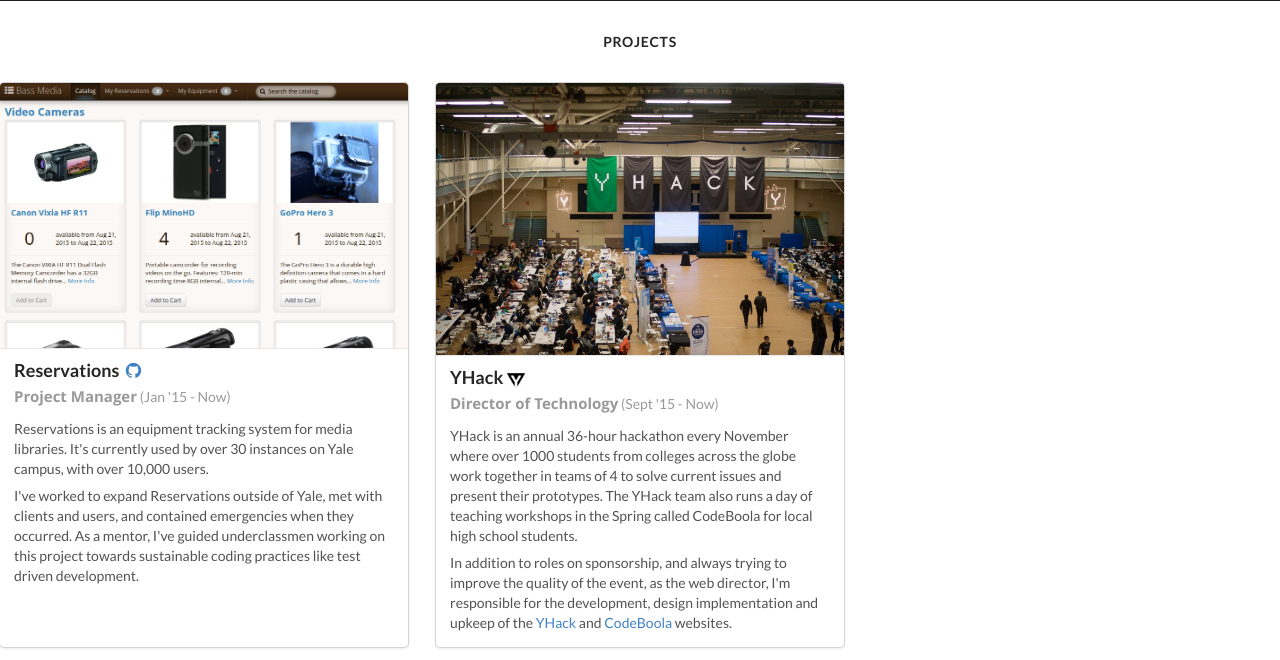
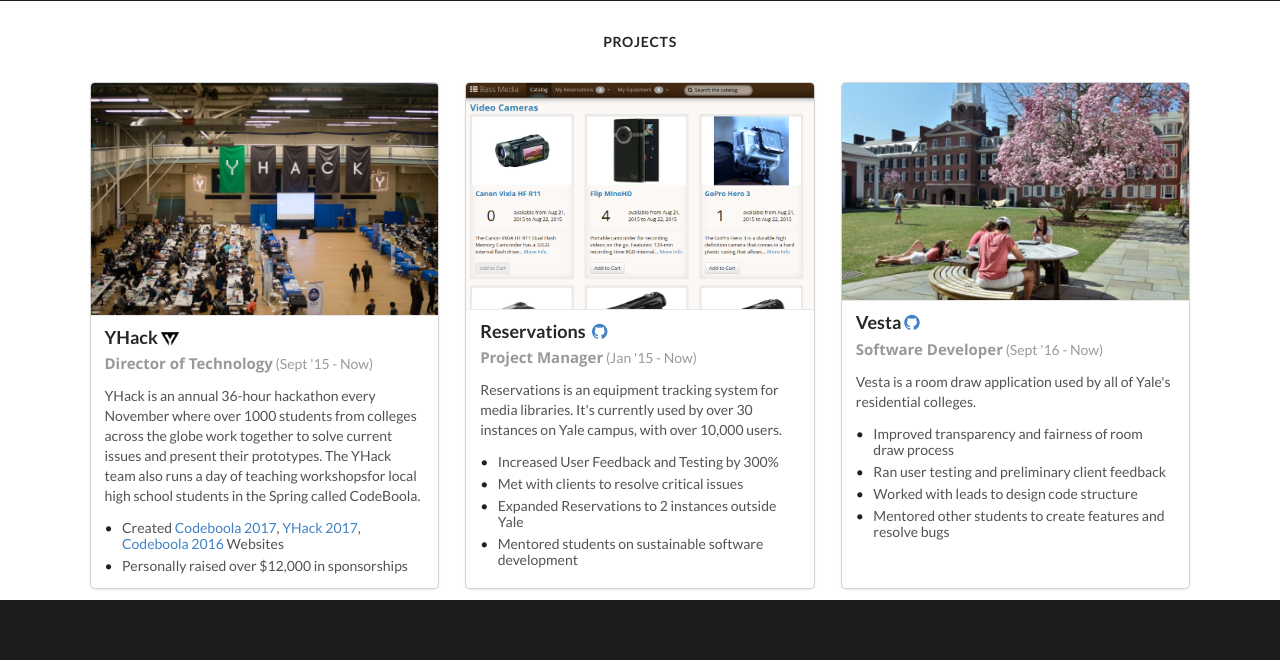
Before and after one commit to AlanLiu96/personalSite, a Flask app: page / in a window 1280 px wide. Shown: the part 455-1115 px from the top of the page. After the commit the page ends 1055 px from the top, so only its background shows below. Run offline with Flask 2, Linux system fonts and the light colour scheme; some libraries are stand-ins or nearby versions.

Commit message:
added vesta

```diff
--- a/run.py
+++ b/run.py
@@ -14,7 +14,7 @@
 app.config["BLOGGING_DISQUS_SITENAME"] = "Alan's Blog"
 app.config["BLOGGING_SITEURL"] = "http://localhost:3000"
 app.config['BLOG_PASS']= 'iLikeToBlog'
-dbUrl = os.environ['DATABASE_URL']
+dbUrl = os.environ['BLOG_DATABASE_URL']
 
 @app.route('/')
 def home():
--- a/static/css/default.css
+++ b/static/css/default.css
@@ -321,7 +321,7 @@
 
 /*  4. List  --------------------------------------------------------- */
 
-ul, ol { margin-bottom: 24px; margin-top: 12px; }
+/*ul, ol { margin-bottom: 24px; margin-top: 12px; }
 ul { list-style: none outside; }
 ol { list-style: decimal; }
 ol, ul.square, ul.circle, ul.disc { margin-left: 30px; }
@@ -335,7 +335,7 @@
 li { line-height: 18px; margin-bottom: 12px; }
 ul.large li { }
 li p { }
-
+*/
 /* ---------------------------------------------------------------------
 /*  Stats Tab Markup
 
--- a/templates/index.html
+++ b/templates/index.html
@@ -41,7 +41,7 @@
 
 <body>
 <!-- Following Menu -->
-<div class="ui  top inverted fixed menu transition">
+<div class="ui top inverted fixed menu transition">
   <div class="ui container">
       <a href = "/" class="active item"><i class = "home icon"></i>Home</a>
       <a href ="/blog" class="item">Blog</a>
@@ -69,7 +69,25 @@
 <div class="ui horizontal divider"> Projects </div>
 <br>
 
-<div class="ui three stackable cards">
+<div class="ui three stackable cards container">
+ <div class="card">
+    <div class="image">
+      <img class="ui medium image" src="{{ url_for('static', filename='images/yhack.jpg') }}">
+    </div>
+    <div class="content">
+      <div class="header">YHack <a href="http://www.yhack.org"><img class="ui mini image" src="{{ url_for('static', filename='images/yhack_icon.png') }}"></a></div>
+      <div class="meta">
+        <span class="category"><b>Director of Technology</b> (Sept '15 - Now)</span>
+      </div>
+      <div class="description">
+        <p> YHack is an annual 36-hour hackathon every November where over 1000 students from colleges across the globe work together to solve current issues and present their prototypes. The YHack team also runs a day of teaching workshopsfor local high school students in the Spring called CodeBoola. </p>
+        <ul class="ui list">
+          <li> Created <a href="http://codeboola.yhack.org">Codeboola 2017</a>, <a href="http://yhack.org">YHack 2017</a>, <a href="http://codeboola.herokuapp.com/">Codeboola 2016</a> Websites</li>
+          <li> Personally raised over $12,000 in sponsorships</li>
+        </ul>
+      </div>
+    </div>
+  </div>
   <div class="card">
     <div class="image">
       <img class="ui medium image" src="{{ url_for('static', filename='reservations_site.png') }}">
@@ -81,22 +99,32 @@
       </div>
       <div class="description">
         <p>Reservations is an equipment tracking system for media libraries. It's currently used by over 30 instances on Yale campus, with over 10,000 users.</p>
-        <p>I've worked to expand Reservations outside of Yale, met with clients and users, and contained emergencies when they occurred. As a mentor, I've guided underclassmen working on this project towards sustainable coding practices like test driven development.</p>
+        <ul class="ui list">
+          <li> Increased User Feedback and Testing by 300%</li>
+          <li> Met with clients to resolve critical issues</li>
+          <li> Expanded Reservations to 2 instances outside Yale</li>
+          <li> Mentored students on sustainable software development</li>
+        </ul>
       </div>
     </div>
   </div>
- <div class="card">
+  <div class="card">
     <div class="image">
-      <img class="ui medium image" src="{{ url_for('static', filename='images/yhack.jpg') }}">
+      <img class="ui medium image" src="{{ url_for('static', filename='images/td.jpg') }}">
     </div>
     <div class="content">
-      <div class="header">YHack <a href="http://www.yhack.org"><img class="ui mini image" src="{{ url_for('static', filename='images/yhack_icon.png') }}"></a></div>
+      <div class="header">Vesta<a href="https://github.com/YaleSTC/Vesta"><i class="github icon"></i></a></div>
       <div class="meta">
-        <span class="category"><b>Director of Technology</b> (Sept '15 - Now)</span>
+        <span class="category"><b>Software Developer</b> (Sept '16 - Now)</span>
       </div>
       <div class="description">
-        <p> YHack is an annual 36-hour hackathon every November where over 1000 students from colleges across the globe work together in teams of 4 to solve current issues and present their prototypes. The YHack team also runs a day of teaching workshops in the Spring called CodeBoola for local high school students. </p>
-        <p> In addition to roles on sponsorship, and always trying to improve the quality of the event, as the web director, I'm responsible for the development, design implementation and upkeep of the <a href="http://yhack.org">YHack</a> and <a href="http://codeboola.yhack.org">CodeBoola</a> websites. </p>
+        <p>Vesta is a room draw application used by all of Yale's residential colleges.</p>
+        <ul class="ui list">
+          <li> Improved transparency and fairness of room draw process</li>
+          <li> Ran user testing and preliminary client feedback</li>
+          <li> Worked with leads to design code structure</li>
+          <li> Mentored other students to create features and resolve bugs</li>
+        </ul>
       </div>
     </div>
   </div>
@@ -115,9 +143,8 @@
       </div>
     </div>
   </div> -->
-</div>
 
-
+</div> <!-- end container -->
 
 </body>
 <!-- Google Analytics -->
```
Also changed, not shown: static/images/td.jpg (added).
